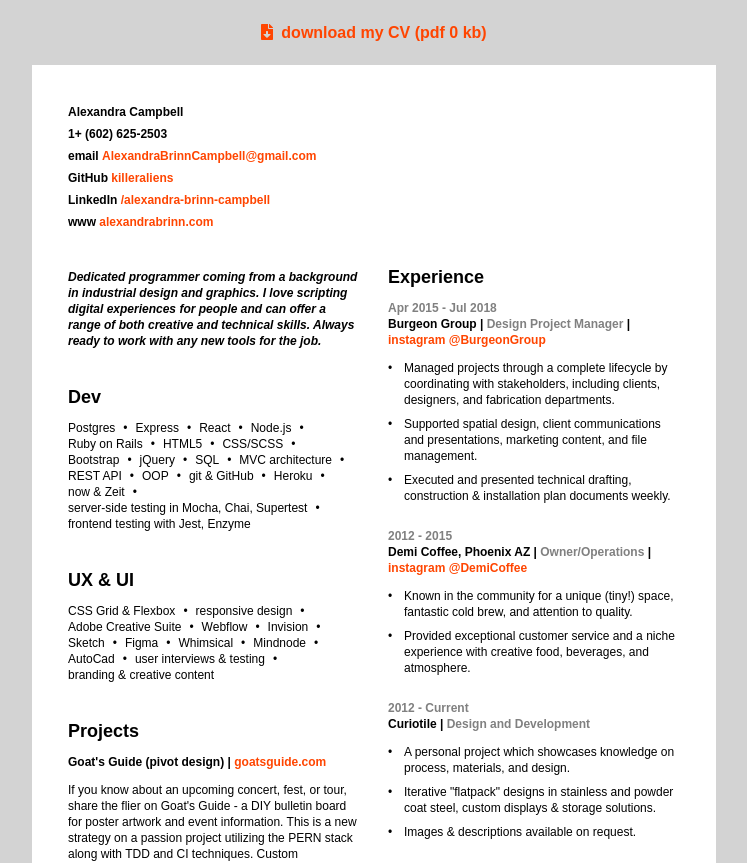
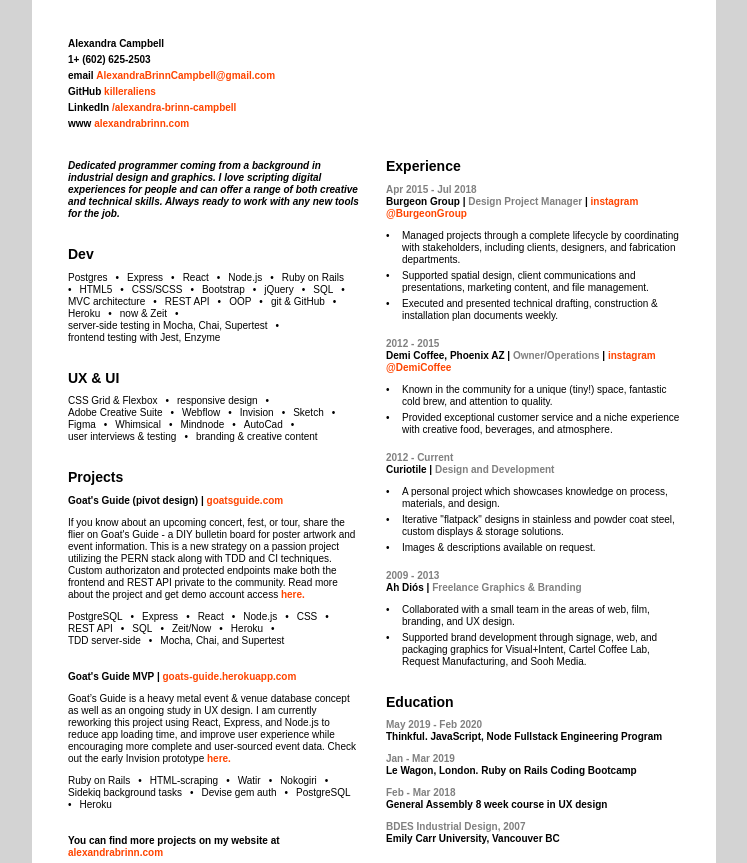
Before and after one commit to killeraliens/abc-cv, a React (Create React App) app: page / in a window 1280 px wide. Shown: the top 863 px of the page, without its empty margins (266-1013 px from the left). Built offline with nearby package versions, Linux system fonts and the light colour scheme; no server answers.

Commit message:
added invision prototype pdf

```diff
--- a/src/components/App.js
+++ b/src/components/App.js
@@ -12,7 +12,7 @@
 function App() {
 
   return (
-    <div className="App live">
+    <div className="App">
       <nav className="live-only download-nav">
         <PdfDownload path={cvPdf}/>
       </nav>
```
Also changed, not shown: 1 other file (tests, documents, lock files or other folders).
